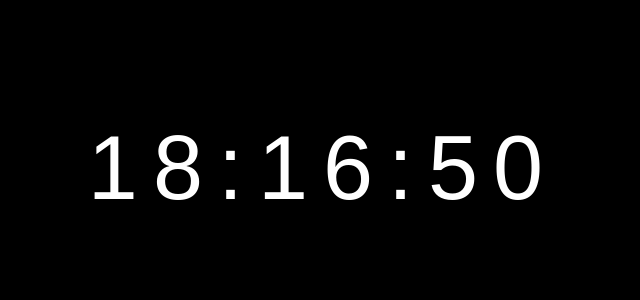
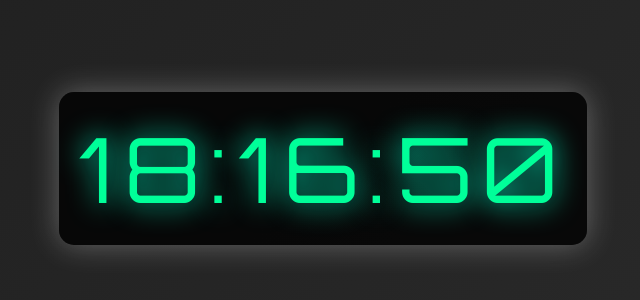
Before and after one commit to adilwiser/clock, a plain HTML site: page index.html in a window 1280 px wide. Shown: the part 232-532 px from the top of the page, without its empty margins (317-957 px from the left). Drawn offline with Linux system fonts and the light colour scheme.

Commit message:
Update index.html
Enhanced it's appearance

```diff
--- a/index.html
+++ b/index.html
@@ -1,11 +1,15 @@
 <!DOCTYPE html>
 <html lang="en">
+
 <head>
     <meta charset="UTF-8">
-    <meta name="viewport" content="width=device-width, initial-scale=1">
+    <meta name="viewport" content="width=device-width, initial-scale=1.0">
+    <title>Digital Clock</title>
+    <link href="https://fonts.googleapis.com/css2?family=Orbitron:wght@400;700&display=swap" rel="stylesheet">
     <style>
+        /* Base styling for the body */
         body {
-            background: rgb(0, 0, 0);
+            background: linear-gradient(135deg, #1e1e1e, #2c2c2c);
             margin: 0;
             padding: 0;
             height: 100vh;
@@ -13,18 +17,50 @@
             justify-content: center;
             align-items: center;
             font-family: 'Orbitron', sans-serif;
+            color: #fff; /* Default text color */
         }
 
+        /* Styling for the clock container */
+        .clock-container {
+            background: rgba(0, 0, 0, 0.8);
+            padding: 20px;
+            border-radius: 15px;
+            box-shadow: 0 0 30px rgba(255, 255, 255, 0.3);
+            text-align: center;
+        }
+
+        /* Styling for the clock display */
         .clock {
             font-size: 90px;
-            color: white;
-            letter-spacing: 15px;
+            color: #00ff99;
+            letter-spacing: 10px;
+            text-shadow: 0 0 20px rgba(0, 255, 204, 0.7);
+            animation: pulse 1.5s infinite;
+        }
+
+        /* Keyframes for the pulse animation */
+        @keyframes pulse {
+            0% {
+                text-shadow: 0 0 20px rgba(0, 255, 204, 0.7);
+            }
+            50% {
+                text-shadow: 0 0 30px rgba(0, 255, 204, 1);
+            }
+            100% {
+                text-shadow: 0 0 20px rgba(0, 255, 204, 0.7);
+            }
         }
     </style>
 </head>
+
 <body>
-    <div class="clock" id="clock"></div>
+    <!-- Clock container with clock display -->
+    <div class="clock-container">
+        <div class="clock" id="clock"></div>
+    </div>
+
     <script>
+        // Function to update the clock display
         function updateClock() {
             const now = new Date();
             const hours = now.getHours().toString().padStart(2, '0');
@@ -36,7 +72,8 @@
 
         // Update the clock every second
         setInterval(updateClock, 1000);
-        updateClock(); // Initial call
+        updateClock(); // Initial call to set the clock immediately
     </script>
 </body>
+
 </html>
```
